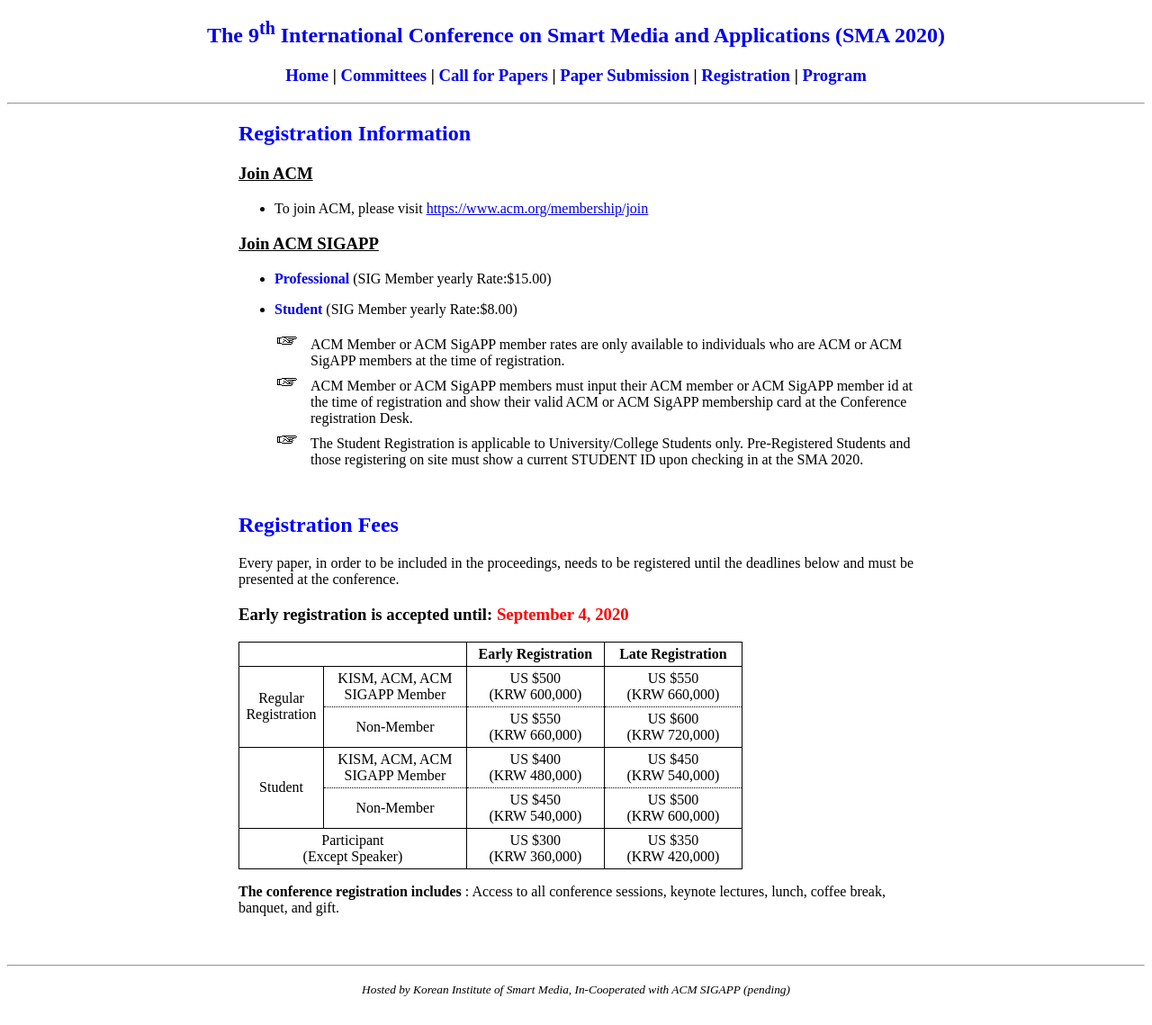
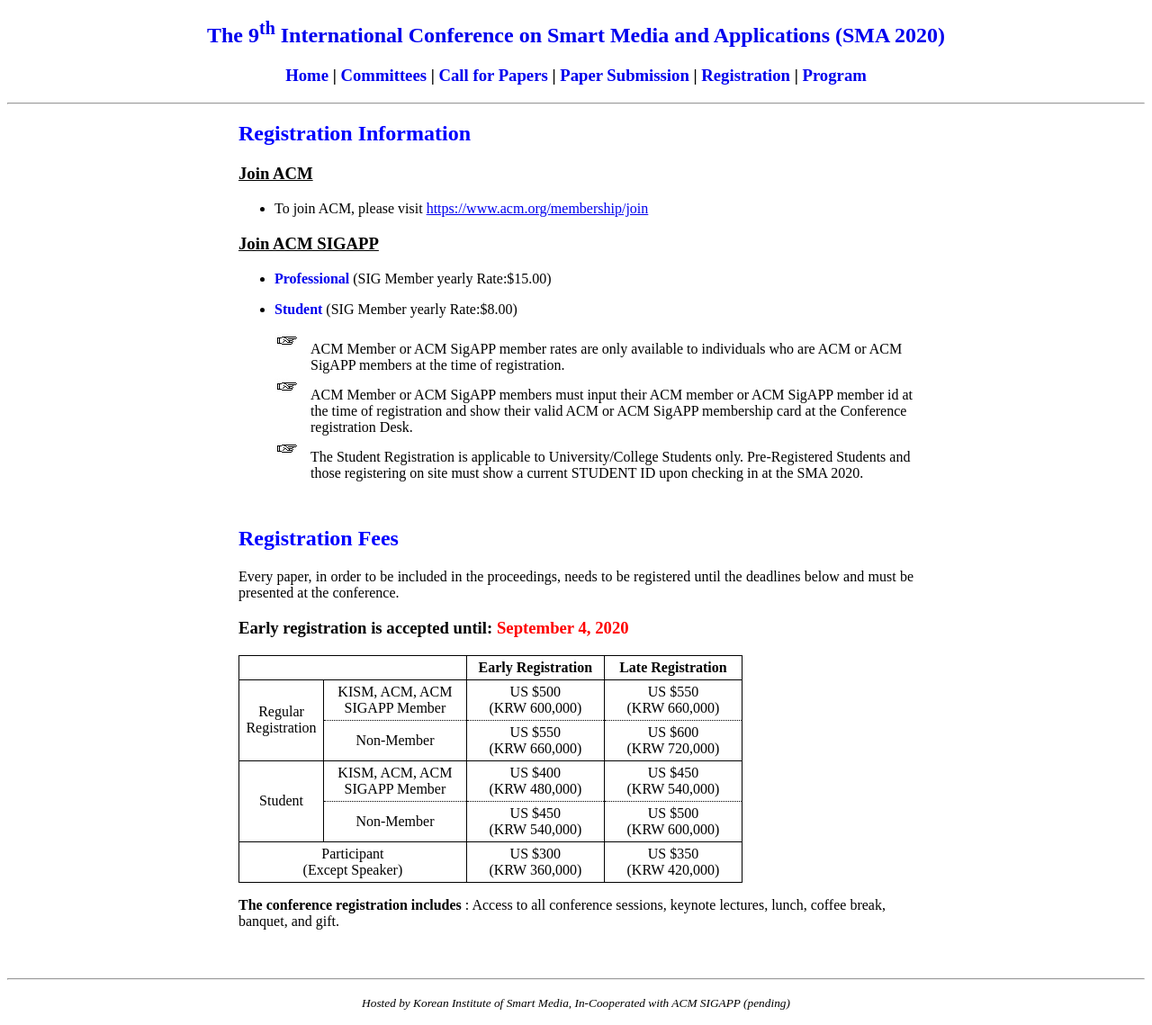
Before and after one commit to icea-conf/sma-2020.github.io, a Jekyll site: the page built from registration/index.html, in a window 1280 px wide. Shown: the whole page at 90% size. Built offline with Jekyll 4.4.1, drawn with Linux system fonts in a browser that asks for light colours.

Commit message:
Update syntax.css

```diff
--- a/assets/css/syntax.css
+++ b/assets/css/syntax.css
@@ -69,4 +69,4 @@
 .tcontent2 { border-top: 1px dotted #000000; border-bottom: 1px solid #000000; border-right: 1px solid #000000; padding-top: 4px; padding-bottom: 4px; padding-left: 5px; padding-right: 5px; }
 .tcontent3 { border-bottom: 1px solid #000000; border-right: 1px solid #000000; padding-top: 4px; padding-bottom: 4px; padding-left: 5px; padding-right: 5px; }
 .ul-style { list-style: none; }
-.li-style { background-image: url("https://sma-2020.github.io/image/list-style.jpg"); background-repeat: no-repeat; padding-left: 40px; padding-top: 5px; padding-bottom: 5px; }
+.li-style { background-image: url("https://sma-2020.github.io/image/list-style.jpg"); background-repeat: no-repeat; padding-left: 40px; padding-top: 10px; padding-bottom: 5px; }
```
